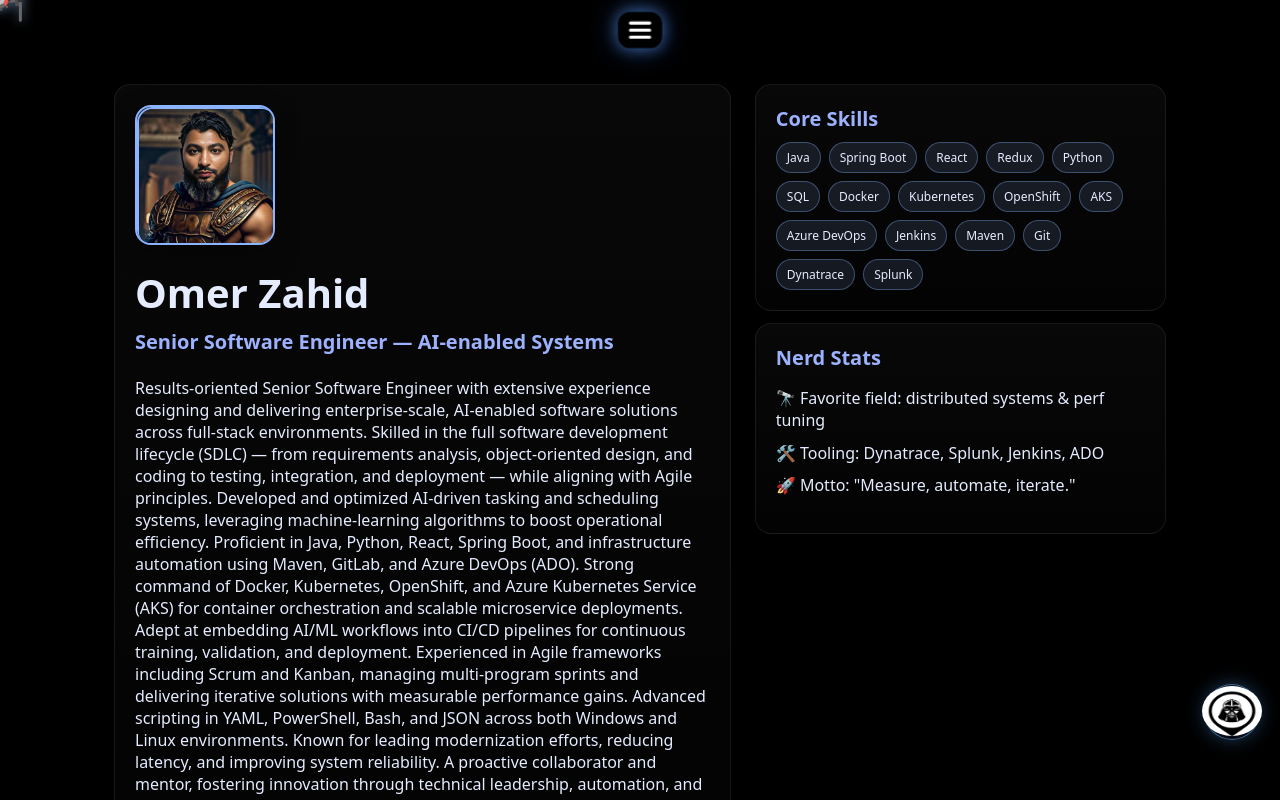
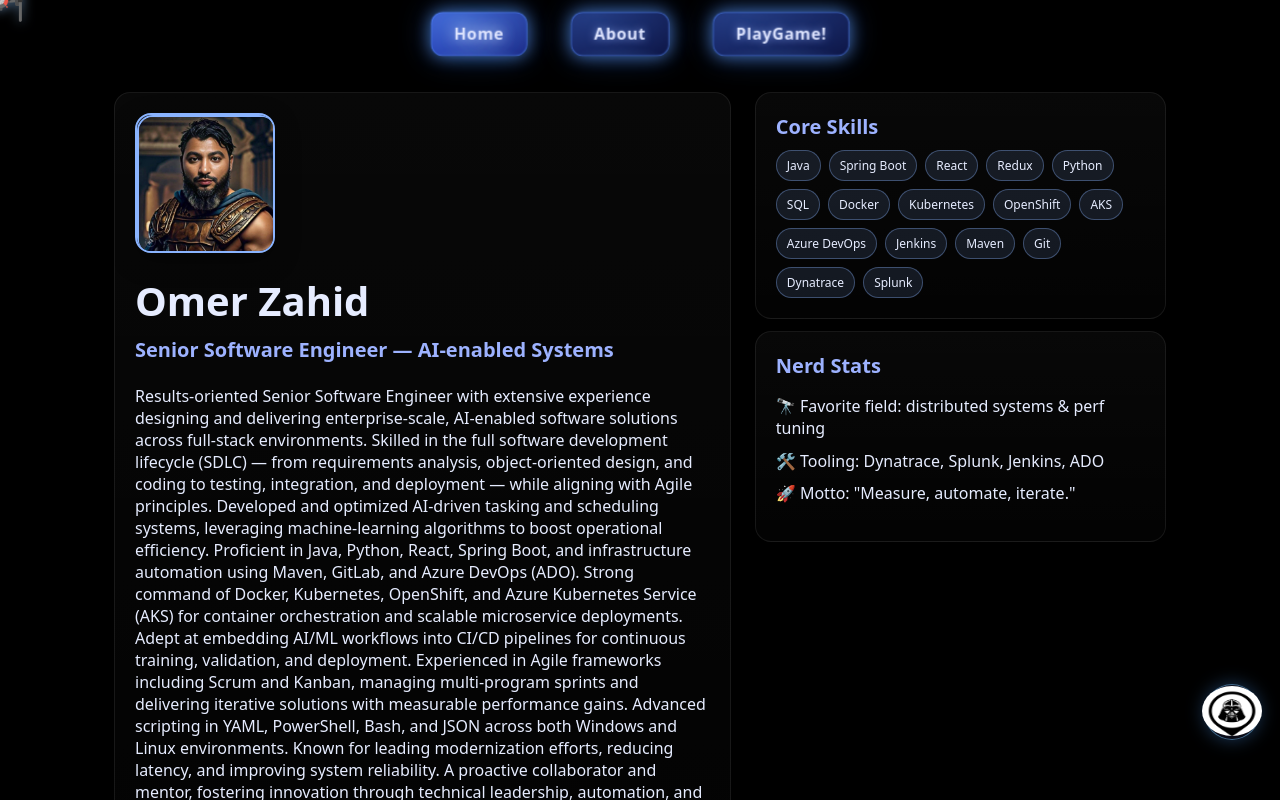
Before and after one commit to mz9201ju/Introduction, a React (Vite) app: page / in a window 1280 px wide. Shown: the top 800 px of the page. Built offline with nearby package versions, Linux system fonts and the light colour scheme.

Commit message:
mobile and desktop compatable

```diff
--- a/src/app/nav/NavBar.jsx
+++ b/src/app/nav/NavBar.jsx
@@ -10,22 +10,28 @@ const links = [
 
 export default function NavBar() {
     const [isOpen, setIsOpen] = useState(false);
+    const [isMobile, setIsMobile] = useState(window.innerWidth <= 768);
     const navRef = useRef(null);
 
+    // ✅ Detect clicks outside to close
     useEffect(() => {
-        function handleClickOutside(event) {
-            if (navRef.current && !navRef.current.contains(event.target)) {
+        function handleClickOutside(e) {
+            if (navRef.current && !navRef.current.contains(e.target)) {
                 setIsOpen(false);
             }
         }
-
         document.addEventListener("mousedown", handleClickOutside);
         return () => document.removeEventListener("mousedown", handleClickOutside);
     }, []);
 
+    // ✅ Listen for window resize to toggle mobile/desktop
+    useEffect(() => {
+        const handleResize = () => setIsMobile(window.innerWidth <= 768);
+        window.addEventListener("resize", handleResize);
+        return () => window.removeEventListener("resize", handleResize);
+    }, []);
 
     return (
-        <>
         <nav
             ref={navRef}
             style={{
@@ -36,31 +42,35 @@ export default function NavBar() {
                 background: "rgba(0, 0, 0, 0.3)",
             }}
         >
-                {/* Burger Button (Visible only on small screens) */}
+            {/* ===============================
+          📱 Mobile View — Burger Menu
+         =============================== */}
+            {isMobile ? (
+                <>
                     <div
                         style={{
                             display: "flex",
+                            justifyContent: "center",   // ⬅ centers the group
                             alignItems: "center",
-                        justifyContent: "center",
-                        position: "relative",
+                            gap: "12px",                 // ⬅ spacing between logo and burger
+                            width: "100%",               // ensures it’s centered relative to nav width
                         }}
                     >
-                    {/* Burger button absolutely positioned on the right */}
+
                         <button
                             onClick={() => setIsOpen(!isOpen)}
                             aria-label="Toggle menu"
                             aria-expanded={isOpen}
                             style={{
-                            ...baseBtnStyle,
-                            position: "relative",          // ⬅ must have
                                 width: 36,
                                 height: 36,
                                 border: "none",
                                 background: "transparent",
                                 cursor: "pointer",
+                                position: "relative",
                             }}
                         >
-                        {/* Top bar */}
+                            {/* Burger bars */}
                             <span
                                 style={{
                                     position: "absolute",
@@ -73,11 +83,10 @@ export default function NavBar() {
                                     transformOrigin: "center",
                                     transition: "transform 0.25s ease, opacity 0.2s ease",
                                     transform: isOpen
-                                    ? "translate(-50%, -50%) rotate(45deg)"   // X arm
-                                    : "translate(-50%, calc(-50% - 7px))",    // stacked top
+                                        ? "translate(-50%, -50%) rotate(45deg)"
+                                        : "translate(-50%, calc(-50% - 7px))",
                                 }}
                             />
-                        {/* Middle bar */}
                             <span
                                 style={{
                                     position: "absolute",
@@ -87,13 +96,11 @@ export default function NavBar() {
                                     height: 3,
                                     background: "#fff",
                                     borderRadius: 2,
+                                    opacity: isOpen ? 0 : 1,
                                     transform: "translate(-50%, -50%)",
-                                transformOrigin: "center",
                                     transition: "opacity 0.2s ease",
-                                opacity: isOpen ? 0 : 1,                    // hide in X state
                                 }}
                             />
-                        {/* Bottom bar */}
                             <span
                                 style={{
                                     position: "absolute",
@@ -106,18 +113,17 @@ export default function NavBar() {
                                     transformOrigin: "center",
                                     transition: "transform 0.25s ease",
                                     transform: isOpen
-                                    ? "translate(-50%, -50%) rotate(-45deg)"  // X arm
-                                    : "translate(-50%, calc(-50% + 7px))",    // stacked bottom
+                                        ? "translate(-50%, -50%) rotate(-45deg)"
+                                        : "translate(-50%, calc(-50% + 7px))",
                                 }}
                             />
                         </button>
                     </div>
 
-
-                {/* Nav Links */}
+                    {isOpen && (
                         <div
                             style={{
-                        display: isOpen ? "flex" : "none",
+                                display: "flex",
                                 flexDirection: "column",
                                 alignItems: "center",
                                 marginTop: "10px",
@@ -128,7 +134,7 @@ export default function NavBar() {
                                 <NavLink
                                     key={item.to}
                                     to={item.to}
-                            onClick={() => setIsOpen(false)} // close on click
+                                    onClick={() => setIsOpen(false)}
                                     style={({ isActive }) => ({
                                         ...baseBtnStyle,
                                         ...(isActive ? activeBtnStyle : null),
@@ -140,7 +146,34 @@ export default function NavBar() {
                                 </NavLink>
                             ))}
                         </div>
+                    )}
+                </>
+            ) : (
+                /* ===============================
+                    💻 Desktop View — Horizontal Tabs
+                   =============================== */
+                <div
+                    style={{
+                        display: "flex",
+                        justifyContent: "center",
+                        alignItems: "center",
+                        gap: "24px",
+                    }}
+                >
+                    {links.map((item) => (
+                        <NavLink
+                            key={item.to}
+                            to={item.to}
+                            style={({ isActive }) => ({
+                                ...baseBtnStyle,
+                                ...(isActive ? activeBtnStyle : null),
+                            })}
+                        >
+                            {item.label}
+                        </NavLink>
+                    ))}
+                </div>
+            )}
         </nav>
-        </>
     );
 }
```
Lines whose indentation alone changed are shown as unchanged.
